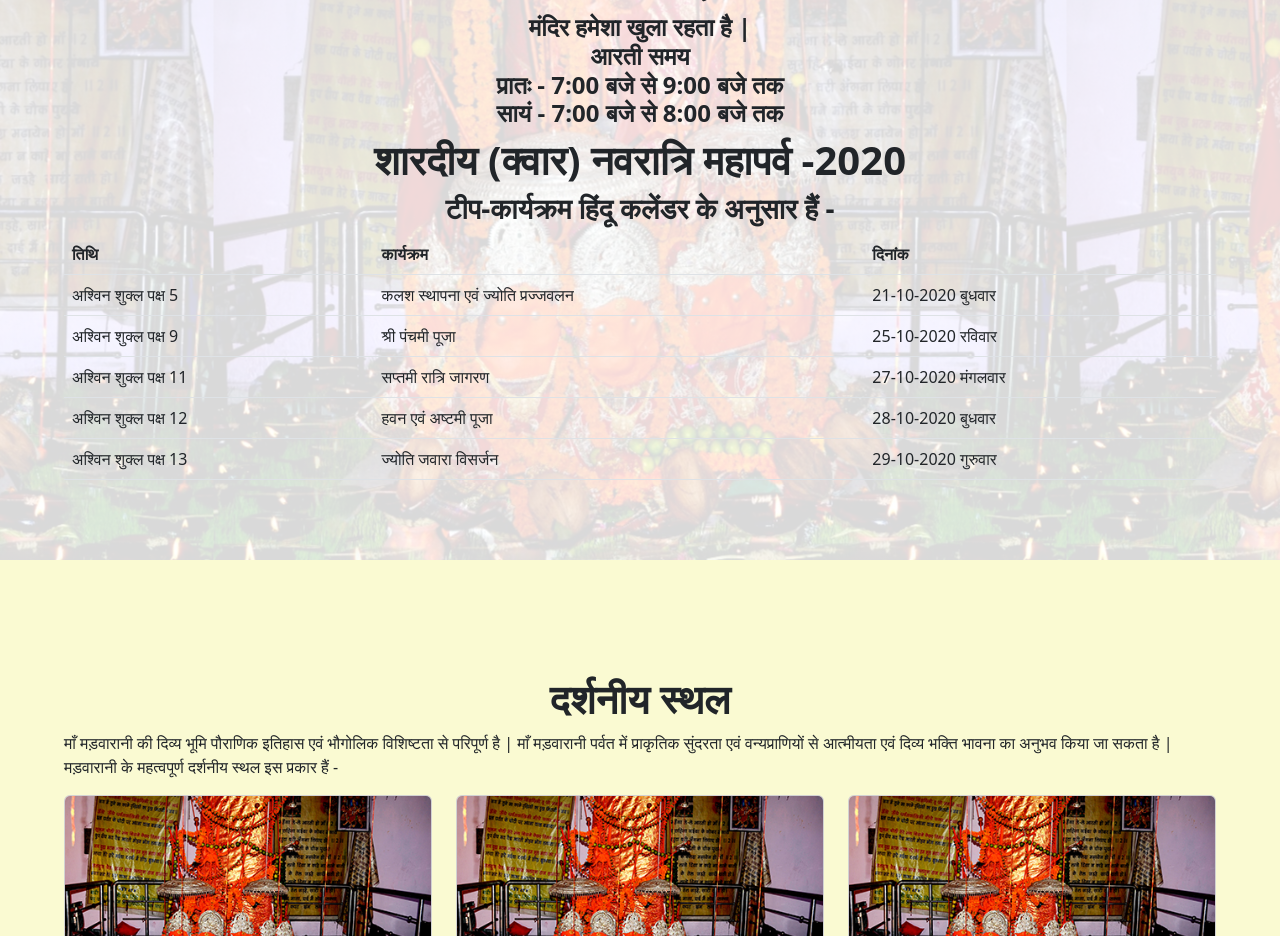
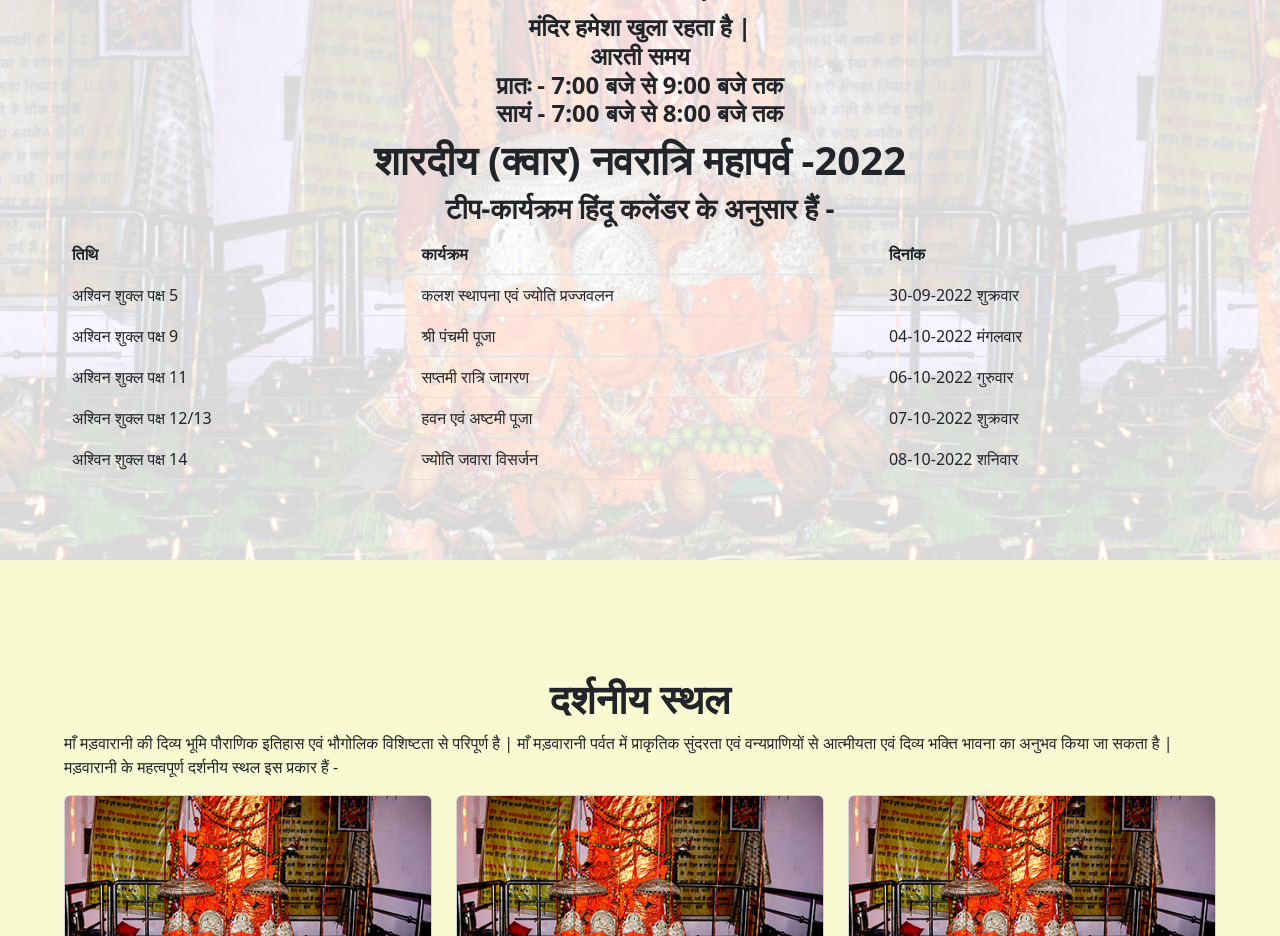
Before and after one commit to MadwaraniTemple/app, a React (Create React App) app: page / in a window 1280 px wide. Shown: the part 2880-3816 px from the top of the page. Built offline with nearby package versions, Linux system fonts and the light colour scheme.

Commit message:
schedule 2022 Shardiya kwar

```diff
--- a/src/translations/en/translations.js
+++ b/src/translations/en/translations.js
@@ -39,7 +39,7 @@ export const TRANSLATIONS_EN = {
             evening: "Evening - 7:00 PM - 8:00 PM"
         },
         eventDetails: {
-            header: "Shardiy (Kwar) Navaratri Festival-2020",
+            header: "Shardiy (Kwar) Navaratri Festival-2022",
             note: "Note : Events are held according to Hindu calendar-",
             tableHeaders: {
                 header1: "Hindu Calendar's Tithi",
@@ -57,15 +57,15 @@ export const TRANSLATIONS_EN = {
                 event1: "Ashwin shukla paksha 5",
                 event2: "Ashwin Shukla Paksha 9",
                 event3: "Ashwin Shukla Paksha 11",
-                event4: "Ashwin Shukla Paksha 12",
-                event5: "Ashwin Shukla Paksha 13",
+                event4: "Ashwin Shukla Paksha 12/13",
+                event5: "Ashwin Shukla Paksha 14",
             },
             dates: {
-                event1: "21-10-2020 Wednesday",
-                event2: "25-10-2020 Sunday",
-                event3: "27-10-2020 Tuesday",
-                event4: "28-10-2020 Wednesday",
-                event5: "29-10-2020 Thursday",
+                event1: "30-09-2022 Friday",
+                event2: "04-10-2022 Tuesday",
+                event3: "06-10-2022 Thursday",
+                event4: "07-10-2022 Friday",
+                event5: "08-10-2022 Saturday",
             }
         }
     },
--- a/src/translations/hi/translations.js
+++ b/src/translations/hi/translations.js
@@ -39,7 +39,7 @@ export const TRANSLATIONS_HI = {
             evening: "सायं - 7:00 बजे से 8:00 बजे तक"
         },
         eventDetails: {
-            header: "शारदीय (क्वार) नवरात्रि महापर्व -2020",
+            header: "शारदीय (क्वार) नवरात्रि महापर्व -2022",
             note: "टीप-कार्यक्रम हिंदू कलेंडर के अनुसार हैं -",
             tableHeaders: {
                 header1: "तिथि",
@@ -57,15 +57,15 @@ export const TRANSLATIONS_HI = {
                 event1: "अश्विन शुक्ल पक्ष 5",
                 event2: "अश्विन शुक्ल पक्ष 9",
                 event3: "अश्विन शुक्ल पक्ष 11",
-                event4: "अश्विन शुक्ल पक्ष 12",
-                event5: "अश्विन शुक्ल पक्ष 13",
+                event4: "अश्विन शुक्ल पक्ष 12/13",
+                event5: "अश्विन शुक्ल पक्ष 14",
             },
             dates: {
-                event1: "21-10-2020 बुधवार",
-                event2: "25-10-2020 रविवार",
-                event3: "27-10-2020 मंगलवार",
-                event4: "28-10-2020 बुधवार",
-                event5: "29-10-2020 गुरुवार",
+                event1: "30-09-2022 शुक्रवार",
+                event2: "04-10-2022 मंगलवार",
+                event3: "06-10-2022 गुरुवार",
+                event4: "07-10-2022 शुक्रवार",
+                event5: "08-10-2022 शनिवार",
             }
         }
     },
```
